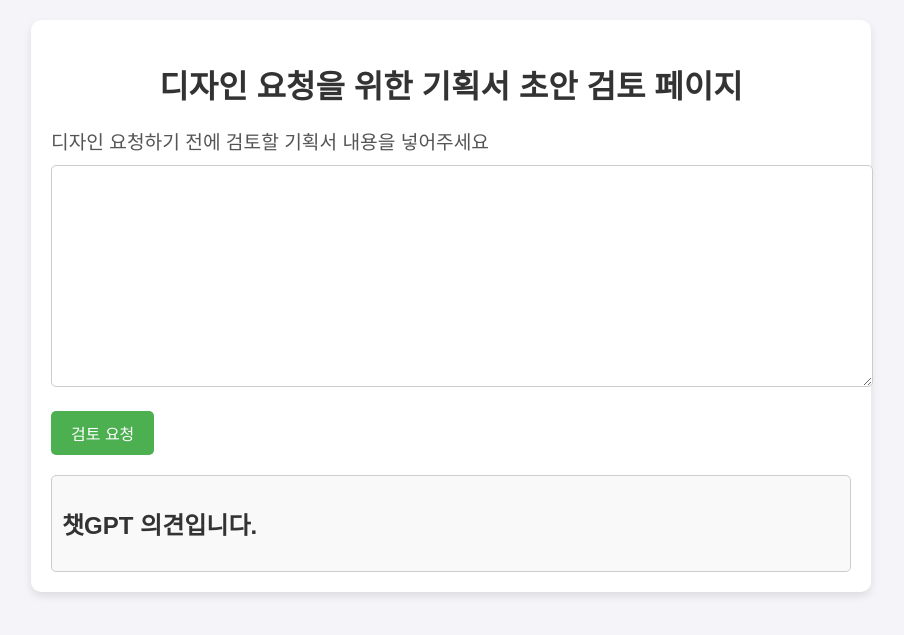
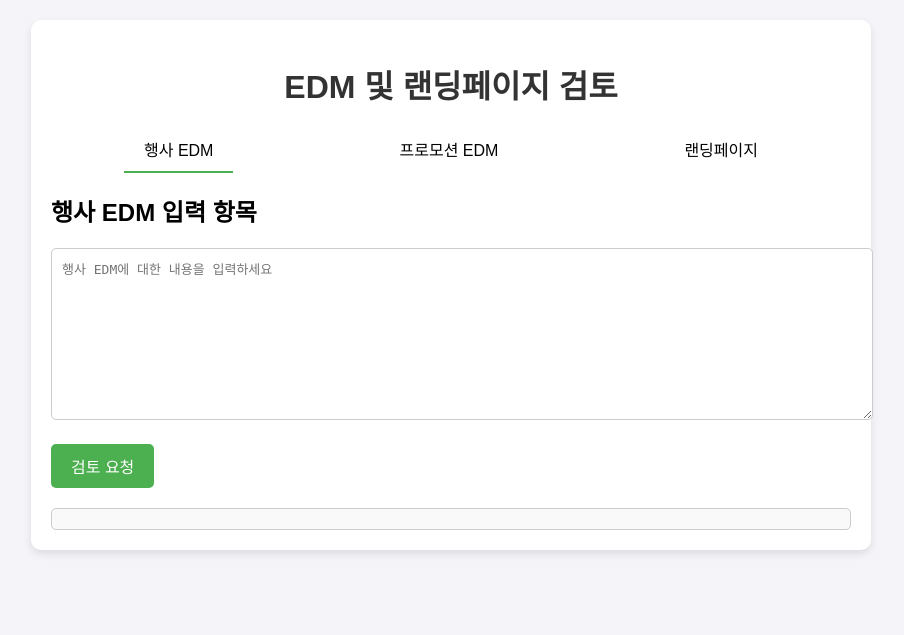
Before and after one commit to christopherhcho/sysp2, a Flask app: page / in a window 1280 px wide. Shown: the top 635 px of the page, without its empty margins (189-1093 px from the left). Run offline with Flask 3, Linux system fonts and the light colour scheme.

Commit message:
탭추가

```diff
--- a/app.py
+++ b/app.py
@@ -20,70 +20,70 @@ app = Flask(__name__)
 def home():
     return render_template('index.html')  # templates 폴더에 있는 index.html 파일을 반환
 
+# GPT 프롬프트 설정
+def generate_prompt(tab, input_text):
+    if tab == 'event_edm':
+        prompt = f"""
+        # Instruction
+        이 GPT는 사용자가 입력한 eDM 내용을 검토하고 피드백하는 용도로 만들어졌습니다.
+        # Context
+        - 사용자의 입력은 행사 eDM 본문 전체를 입력하게 됩니다.
+        - 당신은 입력받은 행사 eDM 본문 전체를 고객 친화적이고 명료하게 수정하여 제시합니다.
+        # Constraint
+        - 사용자가 입력한 행사 eDM의 점수를 매기고 '(x/10점)' 형식으로 표기해 주세요.
+        - 반드시 상단에 "당신이 입력한 요청서는 x/10점입니다. 아래 예시를 참고하여 다시 작성해주세요." 문구가 포함되도록 합니다.
+        - 이모티콘, 이모지를 포함하지 말아주세요.
+        - 마크다운 양식을 사용하지 마세요.
+        # Example
+        예시) 2024 충북 사람경영포럼에 충청권 기업인 여러분을 초대합니다! ..."""
+
+    elif tab == 'promotion_edm':
+        prompt = f"""
+        # Instruction
+        이 GPT는 사용자가 입력한 프로모션 eDM 내용을 검토하고 피드백하는 용도로 만들어졌습니다.
+        # Context
+        - 사용자의 입력은 프로모션 eDM 본문 전체를 입력하게 됩니다.
+        - 당신은 입력받은 프로모션 eDM 본문 전체를 고객 친화적이고 명료하게 수정하여 제시합니다.
+        # Constraint
+        - 사용자가 입력한 프로모션 eDM의 점수를 매기고 '(x/10점)' 형식으로 표기해 주세요.
+        - 반드시 상단에 "당신이 입력한 요청서는 x/10점입니다. 아래 예시를 참고하여 다시 작성해주세요." 문구가 포함되도록 합니다.
+        - 이모티콘, 이모지를 포함하지 말아주세요.
+        - 마크다운 양식을 사용하지 마세요.
+        """
+
+    elif tab == 'landing_page':
+        prompt = f"""
+        # Instruction
+        이 GPT는 사용자가 입력한 랜딩 페이지 내용을 검토하고 피드백하는 용도로 만들어졌습니다.
+        # Context
+        - 사용자의 입력은 랜딩 페이지 본문 전체를 입력하게 됩니다.
+        - 당신은 입력받은 랜딩 페이지 본문 전체를 고객 친화적이고 명료하게 수정하여 제시합니다.
+        # Constraint
+        - 사용자가 입력한 랜딩 페이지의 점수를 매기고 '(x/10점)' 형식으로 표기해 주세요.
+        - 반드시 상단에 "당신이 입력한 요청서는 x/10점입니다. 아래 예시를 참고하여 다시 작성해주세요." 문구가 포함되도록 합니다.
+        - 이모티콘, 이모지를 포함하지 말아주세요.
+        - 마크다운 양식을 사용하지 마세요.
+        """
+
+    return {
+        "model": "gpt-4o-mini",
+        "messages": [
+            {"role": "system", "content": prompt},
+            {"role": "user", "content": input_text}
+        ],
+        "temperature": 0.8
+    }
+
 # '/submit' 엔드포인트로 POST 요청이 들어왔을 때 처리하는 함수
 @app.route('/submit', methods=['POST'])
 def submit():
-    # 클라이언트에서 전송된 JSON 데이터 받기
     data = request.json
 
-    # JSON 데이터에서 'inputText' 키로 사용자가 입력한 텍스트를 추출, 값이 없으면 빈 문자열 반환
-    input_text = data.get('inputText', '')
+    tab = data.get('tab')  # 사용자가 선택한 탭 (event_edm, promotion_edm, landing_page)
+    input_text = data.get('inputText', '')  # 사용자가 입력한 텍스트
 
     # API 요청에 필요한 데이터를 사전 형태로 구성
-    api_request_payload = {
-        "model": "gpt-4o-mini",  # 사용할 OpenAI 모델 (gpt-4o-mini 지정)
-        "messages": [
-            {"role": "system", "content":
-             """
-            #Instruction     이 GPT는 사용자가 입력한 eDM 내용을 검토하고 피드백하는 용도로 만들어졌으며, 1. 입력되는 데이터를 받아 고객 친화적인 용어와 어조로 수정하고 수정된 응답을 제공합니다.
-            #Context
-            - 당신은 이제부터 사용자의 eDM 초안을 입력받아 고객 친화적이고 명료한 피드백을 제공하는 기획자입니다.
-            - 사용자의 입력은 eDM 본문 전체를 입력하게 됩니다.
-            - 당신은 입력받은 eDM 본문 전체를 고객 친화적이고 명료하게 수정하여 제시합니다.
-            #Constraint
-            - 당신은 수정된 eDM 앞에 입력받은 사용자가 입력한 eDM 본문의 평가 점수를 입력합니다.
-            - 점수의 만점 기준은 10점이며, '(사용자가 입력한 eDM의 점수)점 / 10점' 형식으로 표기합니다.
-            - 반드시 상단의 "당신이 입력한 요청서는 (사용자가 입력한 eDM의 평가 점수)점 / 10점입니다. 아래 예시를 참고하여 다시 작성해주세요." 문구가 포함되도록 합니다.
-            - 이모지, 이모티콘은 반드시 포함하지 말아주세요.
-            - * 등의 마크다운 양식은 포함하지 말아주세요.
-            #Example
-            -   당신이 입력한 요청서는 (사용자가 입력한 eDM의 평가 점수)점 / 10점입니다. 아래 예시를 참고하여 다시 작성해주세요.
-
-                예시) 2024 충북 사람경영포럼에 충청권 기업인 여러분을 초대합니다!
-                이번 포럼은 생성형 AI 시대에서 사람 중심의 경영을 통해 불확실한 미래를 이끌어 갈 비법을 나누는 자리입니다. 지금 이 기회에, 성공적인 경영 전략과 실질적인 인사이트를 얻어가세요!
-                일시: 2024년 9월 27일 (금) 13:30 – 17:00
-                장소: 충청북도 C&V 센터 2층 대회의실
-                대상: 충청권 기업 대표, 임원, HR 책임자 (선착순 300명 마감)
-                참가비: 무료
-                신청하시면, 무엇을 얻을 수 있나요?
-                최원호 대표님의 사람 중심 경영 비법을 통해 성과를 높이는 법
-                신대석 대표님이 전하는 GPT 기술을 활용한 경영 혁신 사례
-                김영환 충청북도 지사님의 특별 강연으로 지역 경제 발전의 통찰
-                마이다스그룹 이형우 회장님의 강연을 통해 현장에서 바로 적용할 수 있는 사람경영의 비법
-                참가하시는 분들께는 이형우 회장의 '사람의 결에서 경영의 길을 찾다' 에세이집도 드립니다!
-                포럼 프로그램
-                13:30 – 14:00: 접수 및 사전 네트워킹
-                14:00 – 14:40 | Session 1: 마이다스 사람중심 경영
-                역량중심 성과인재 선발과 성공습관을 만드는 태도교육
-                연사: 최원호 대표 (마이다스그룹 사람경영 총괄)
-                14:40 – 15:20 | Session 2: GPT 기술을 활용한 경영혁신
-                기업의 기술, 서비스, HR 분야 생산성 혁신 사례
-                연사: 신대석 대표 (마이다스그룹 기술개발 총괄)
-                15:20 – 16:00 | Session 3: 특별 강연
-                충청권 기업인을 위한 특별 강연
-                연사: 김영환 지사 (충청북도)
-                16:00 – 16:40 | Session 4: 사람이 답이다
-                사람의 결에서 경영의 길을 찾다 - 현장 Q&A
-                연사: 이형우 회장 (마이다스그룹)
-                16:40 – 17:00: 설문 및 경품 추첨 (EVENT)
-                참가 기회는 선착순 300명으로 한정되어 있으니, 지금 바로 신청하세요!
-                이 포럼을 통해 미래 경영의 방향을 제시할 최신 트렌드와 혜안을 만나보세요!
-                지금 바로 아래 링크를 통해 신청하세요!"""},  # 시스템 메시지, AI에게 역할 지시
-            {"role": "user", "content": input_text}  # 사용자가 입력한 텍스트 전달
-        ],
-
-        "temperature": 0.8  # 응답의 창의성 정도 (0에 가까울수록 덜 창의적, 1에 가까울수록 더 창의적)
-    }
+    api_request_payload = generate_prompt(tab, input_text)
 
     # API 요청 전에 데이터 로그를 출력하여 전송될 데이터를 확인
     print("OpenAI API Request Payload:", api_request_payload)
@@ -106,5 +106,4 @@ def submit():
 
 # 애플리케이션을 실행할 때, Flask 서버를 시작 (디버그 모드에서 8070 포트로 실행)
 if __name__ == '__main__':
-
     app.run(debug=False, port=8070, host='0.0.0.0')
--- a/templates/index.html
+++ b/templates/index.html
@@ -3,7 +3,7 @@
 <head>
     <meta charset="UTF-8">
     <meta name="viewport" content="width=device-width, initial-scale=1.0">
-    <title>디자인 요청을 위한 기획서 초안 검토 페이지</title>
+    <title>EDM 및 랜딩페이지 검토</title>
     <style>
         body {
             font-family: Arial, sans-serif;
@@ -26,18 +26,32 @@
             text-align: center;
             margin-bottom: 20px;
         }
-        label {
-            font-size: 1.2em;
-            color: #555;
+        .tabs {
+            display: flex;
+            justify-content: space-around;
+            margin-bottom: 20px;
+        }
+        .tab {
+            padding: 10px 20px;
+            cursor: pointer;
+            border-bottom: 2px solid transparent;
+        }
+        .tab.active {
+            border-bottom: 2px solid #4CAF50;
+        }
+        .tab-content {
+            display: none;
+        }
+        .tab-content.active {
+            display: block;
         }
         textarea {
             width: 100%;
-            height: 200px;
+            height: 150px;
             padding: 10px;
             font-size: 1em;
             border-radius: 5px;
             border: 1px solid #ccc;
-            margin-top: 10px;
             margin-bottom: 20px;
         }
         button {
@@ -53,64 +67,88 @@
         button:hover {
             background-color: #45a049;
         }
+        .loading-message {
+            margin-top: 20px;
+            font-size: 1.2em;
+            color: #333;
+        }
         .result {
             margin-top: 20px;
-            max-height: 400px;
-            overflow-y: auto;
             padding: 10px;
             background-color: #f9f9f9;
             border-radius: 5px;
             border: 1px solid #ccc;
         }
-        h2 {
-            font-size: 1.5em;
-            color: #333;
-        }
-        p {
-            font-size: 1.1em;
-            color: #666;
-            white-space: pre-wrap;
-        }
     </style>
 </head>
 <body>
     <div class="container">
-        <h1>디자인 요청을 위한 기획서 초안 검토 페이지</h1>
-        <label for="inputText">디자인 요청하기 전에 검토할 기획서 내용을 넣어주세요</label>
-        <textarea id="inputText"></textarea>
+        <h1>EDM 및 랜딩페이지 검토</h1>
+
+        <!-- 탭 -->
+        <div class="tabs">
+            <div class="tab active" data-tab="event">행사 EDM</div>
+            <div class="tab" data-tab="promotion">프로모션 EDM</div>
+            <div class="tab" data-tab="landing">랜딩페이지</div>
+        </div>
+
+        <!-- 탭 콘텐츠 -->
+        <div id="event" class="tab-content active">
+            <h2>행사 EDM 입력 항목</h2>
+            <textarea id="inputText-event" placeholder="행사 EDM에 대한 내용을 입력하세요"></textarea>
+        </div>
+        <div id="promotion" class="tab-content">
+            <h2>프로모션 EDM 입력 항목</h2>
+            <textarea id="inputText-promotion" placeholder="프로모션 EDM에 대한 내용을 입력하세요"></textarea>
+        </div>
+        <div id="landing" class="tab-content">
+            <h2>랜딩페이지 입력 항목</h2>
+            <textarea id="inputText-landing" placeholder="랜딩페이지에 대한 내용을 입력하세요"></textarea>
+        </div>
+
         <button onclick="submitForm()">검토 요청</button>
-        <div class="result">
-            <h2>챗GPT 의견입니다.</h2>
-            <p id="chatgptResult"></p>
-        </div>
+        <div class="loading-message" id="loadingMessage" style="display: none;">로딩 중...</div>
+        <div class="result" id="result"></div>
     </div>
 
     <script>
-        // 서버에 데이터 전송
+        // 탭 전환 기능
+        document.querySelectorAll('.tab').forEach(tab => {
+            tab.addEventListener('click', function () {
+                document.querySelectorAll('.tab').forEach(t => t.classList.remove('active'));
+                document.querySelectorAll('.tab-content').forEach(content => content.classList.remove('active'));
+                this.classList.add('active');
+                document.getElementById(this.getAttribute('data-tab')).classList.add('active');
+            });
+        });
+
+        // 서버로 데이터 전송
         function submitForm() {
-            const inputText = document.getElementById("inputText").value;
+            const activeTab = document.querySelector('.tab.active').getAttribute('data-tab');
+            const inputText = document.getElementById('inputText-' + activeTab).value;
 
-            // 서버로 POST 요청 보내기
+            document.getElementById('loadingMessage').style.display = 'block';
+
             fetch('/submit', {
                 method: 'POST',
                 headers: {
                     'Content-Type': 'application/json'
                 },
-                body: JSON.stringify({ inputText: inputText })
+                body: JSON.stringify({ inputText: inputText, tab: activeTab })
             })
             .then(response => response.json())
             .then(data => {
-                // 서버에서 응답이 성공적으로 왔을 때 결과를 페이지에 표시
-                const resultElement = document.getElementById("chatgptResult");
+                document.getElementById('loadingMessage').style.display = 'none';
+                const resultElement = document.getElementById('result');
                 if (data.message) {
-                    resultElement.textContent = data.message;  // 챗GPT 응답 출력
+                    resultElement.textContent = data.message;
                 } else {
                     resultElement.textContent = "오류가 발생했습니다.";
                 }
             })
             .catch(error => {
                 console.error("에러 발생:", error);
-                document.getElementById("chatgptResult").textContent = "서버와의 통신에 실패했습니다.";
+                document.getElementById('result').textContent = "서버와의 통신에 실패했습니다.";
             });
         }
     </script>
```
